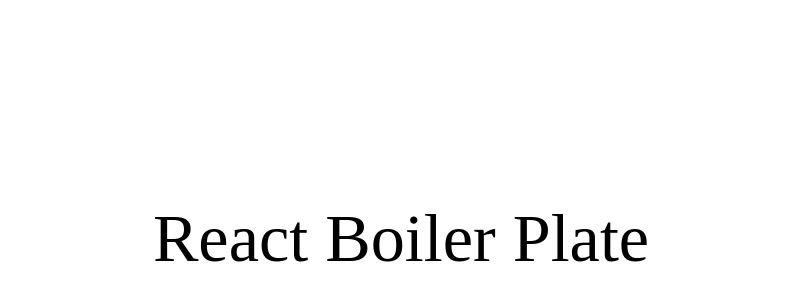
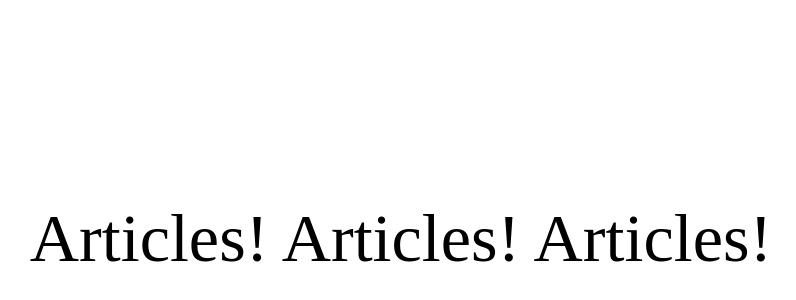
Before and after one commit to ajiiz/blog-landingi-react, a React app: page /articles in a window 1280 px wide. Shown: the part 162-462 px from the top of the page, without its empty margins (239-1035 px from the left). Built offline with nearby package versions, Linux system fonts and the light colour scheme.

Commit message:
Initialized routes

```diff
--- a/package.json
+++ b/package.json
@@ -28,6 +28,7 @@
     "html-webpack-plugin": "^5.3.2",
     "react": "^17.0.2",
     "react-dom": "^17.0.2",
+    "react-router-dom": "^5.2.0",
     "style-loader": "^3.1.0"
   }
 }
--- a/src/App.js
+++ b/src/App.js
@@ -1,12 +1,19 @@
 import React from 'react'
+import { BrowserRouter as Router, Switch, Route, Redirect } from "react-router-dom"
 
+import Article from './components/Article'
+import Articles from './components/Articles'
 import "./index.css"
 
 const App = () => {
 	return (
-		<div>
-			React Boiler Plate
-		</div>
+		<Router>
+      <Switch>
+        <Route path="/articles" component={Articles} />
+				<Route exact path="/articles/:id" component={Article} />
+        <Route path="/"><Redirect to="/articles" /></Route>
+      </Switch>
+    </Router>
 	)
 }
 
--- /dev/null
+++ b/src/components/Article/index.js
@@ -0,0 +1,11 @@
+import React from 'react'
+
+const Article = () => {
+    return (
+        <div>
+            Article!
+        </div>
+    )
+}
+
+export default Article
--- /dev/null
+++ b/src/components/Articles/index.js
@@ -0,0 +1,11 @@
+import React from 'react'
+
+const Articles = () => {
+    return (
+        <div>
+            Articles! Articles! Articles!
+        </div>
+    )
+}
+
+export default Articles
--- a/webpack.config.js
+++ b/webpack.config.js
@@ -21,5 +21,8 @@
     new HTMLwebpackplugin({
       template: "./public/index.html"
     })
-  ]
+  ],
+  devServer: {
+    historyApiFallback: true,
+  },
 };
```
Also changed, not shown: 1 other file (tests, documents, lock files or other folders).
